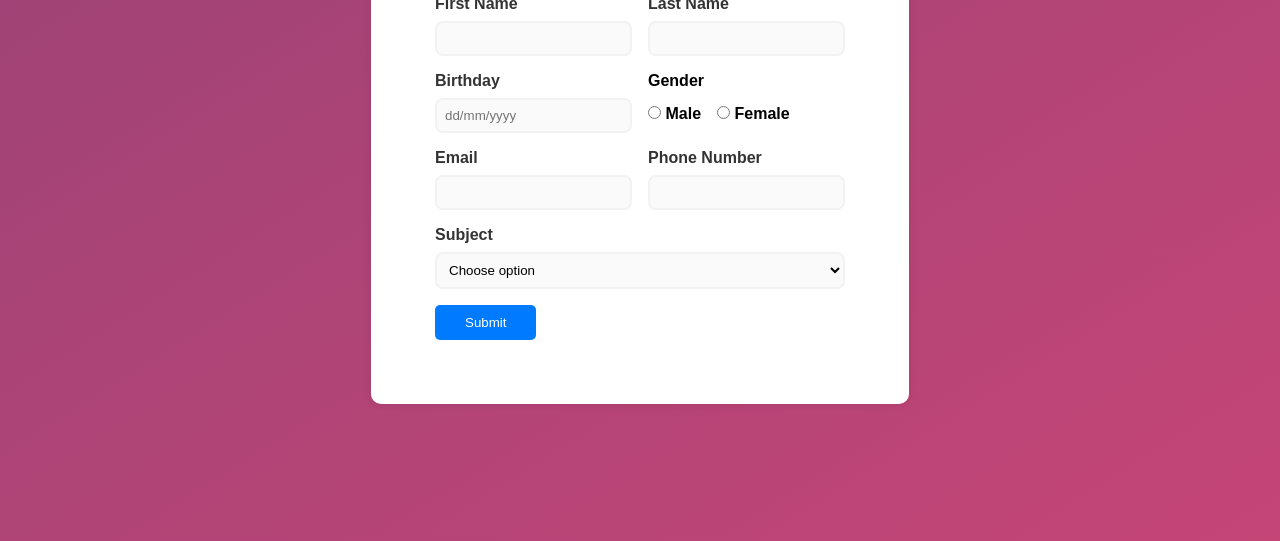
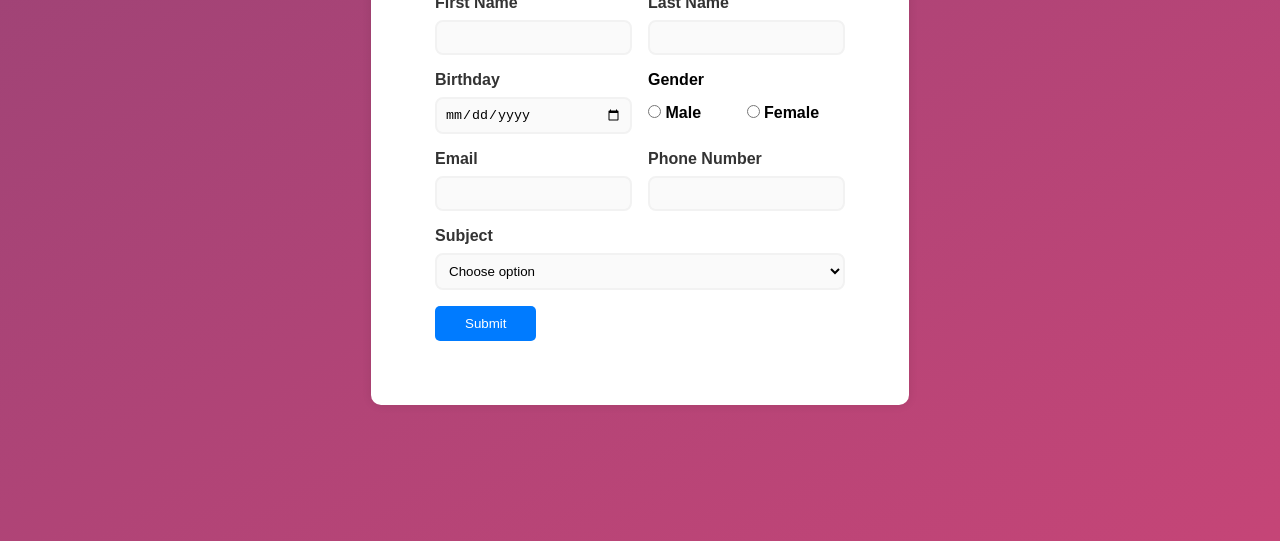
Before and after one commit to DoLLaRs6252/ODDS_test, a plain HTML site: page index.html in a window 1280 px wide. Shown: the part 259-800 px from the top of the page. Drawn offline with Linux system fonts and the light colour scheme.

Commit message:
change type in input in Birthday to be date type and change layout where input type date

```diff
--- a/index.html
+++ b/index.html
@@ -26,7 +26,7 @@
           <div class="form-group">
             <label for="birthday">Birthday</label>
             <input
-              type="text"
+              type="date"
               id="birthday"
               name="birthday"
               placeholder="dd/mm/yyyy"
--- a/style.css
+++ b/style.css
@@ -29,6 +29,10 @@ body {
   gap: 1rem;
 }
 
+.register-form div {
+  flex: 1 1 100%; /* Allow each div to take full width */
+}
+
 .form-group-name,
 .form-group-dateGender,
 .form-group-contact {
@@ -44,6 +48,7 @@ body {
   color: #333;
 }
 
+.form-group input[type="date"],
 .form-group input[type="text"],
 .form-group input[type="email"],
 .form-group input[type="tel"],
@@ -66,7 +71,6 @@ body {
 .gender-group {
   display: flex;
   flex-direction: row;
-  gap: 1rem;
   margin-top: 15px;
 }
 
```
